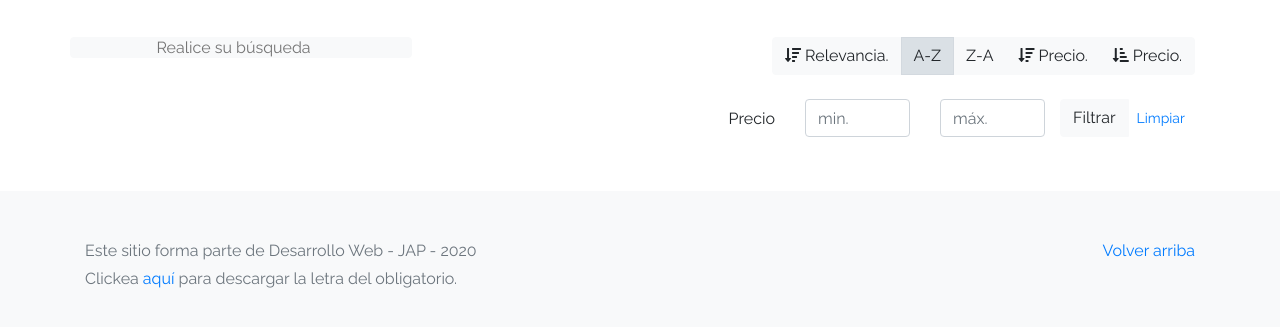
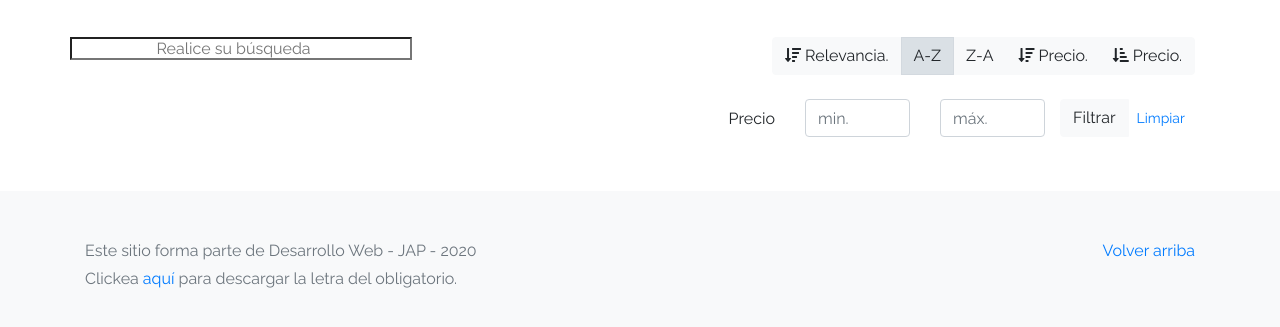
Before and after one commit to MartinLast/ecommerce, a plain HTML site: page products.html in a window 1280 px wide. Shown: the part 153-480 px from the top of the page. Drawn offline with Linux system fonts and the light colour scheme; no server answers; sample sign-in values are in the browser's storage.

Commit message:
buildfail

```diff
--- a/products.html
+++ b/products.html
@@ -30,7 +30,6 @@
       width: 30%;
       height: 50%;
       padding: 0 1.6rem;
-      z-index: 1;
       position: relative;
       text-align:center;
     }
@@ -57,7 +56,7 @@
     </div>
     <div class="container">
       <div class="row">
-        <input type="search"  class="btn btn-light" id="buscador" placeholder="Realice su búsqueda">
+        <input type="search" id="buscador" placeholder="Realice su búsqueda">
         <div class="col text-right">
           <div class="btn-group btn-group-toggle mb-4" data-toggle="buttons">
             <label class="btn btn-light" id="sortByRelevanceDesc">
```
